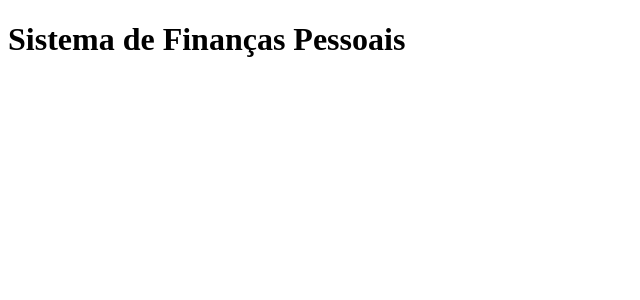
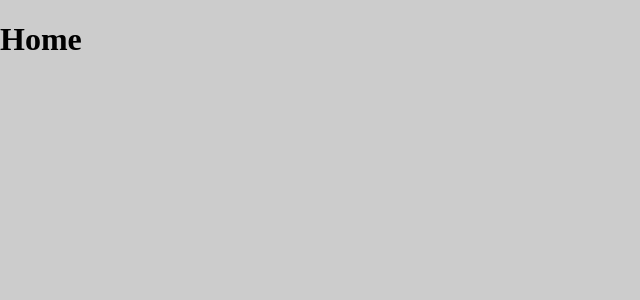
Before and after one commit to MateusMaciel340/expense-tracker, a React (Create React App) app: page / in a window 1280 px wide. Shown: the top 300 px of the page, without its empty margins (0-640 px from the left). Built offline with nearby package versions, Linux system fonts and the light colour scheme.

Commit message:
Inserção do pacote styled-components / Definição de rotas

```diff
--- a/package.json
+++ b/package.json
@@ -12,7 +12,9 @@
     "@types/react-dom": "^17.0.14",
     "react": "^17.0.2",
     "react-dom": "^17.0.2",
+    "react-router-dom": "^6.2.2",
     "react-scripts": "5.0.0",
+    "styled-components": "^5.3.3",
     "typescript": "^4.6.2",
     "web-vitals": "^2.1.4"
   },
@@ -39,5 +41,9 @@
       "last 1 firefox version",
       "last 1 safari version"
     ]
+  },
+  "devDependencies": {
+    "@types/react-router-dom": "^5.3.3",
+    "@types/styled-components": "^5.1.24"
   }
 }
--- a/src/App.tsx
+++ b/src/App.tsx
@@ -1,8 +1,12 @@
+import { Routers } from "./router";
+import { GlobalStyle } from "./styles/GlobalStyle";
+
 function App() {
   return (
-      <>
-        <h1>Sistema de Finanças Pessoais</h1>
-      </>
+    <>
+      <GlobalStyle/>
+      <Routers/>
+    </>
   );
 }
 
--- /dev/null
+++ b/src/pages/index.tsx
@@ -0,0 +1,7 @@
+export const Home = () => {
+    return(
+        <>
+            <h1>Home</h1>
+        </>
+    )
+}
--- /dev/null
+++ b/src/router.tsx
@@ -0,0 +1,13 @@
+import { BrowserRouter, Routes, Route } from "react-router-dom";
+
+import { Home } from "./pages";
+
+export const Routers = () => {
+    return(
+        <BrowserRouter>
+            <Routes>
+                <Route path="/" element={<Home/>}/>
+            </Routes>
+        </BrowserRouter>
+    )
+}
--- /dev/null
+++ b/src/styles/GlobalStyle.ts
@@ -0,0 +1,8 @@
+import styled, { createGlobalStyle } from "styled-components";
+
+export const GlobalStyle = createGlobalStyle`
+    body{
+        background-color: #ccc;
+        padding: 0; margin: 0;
+    }
+`
```
Also changed, not shown: 1 other file (tests, documents, lock files or other folders).
